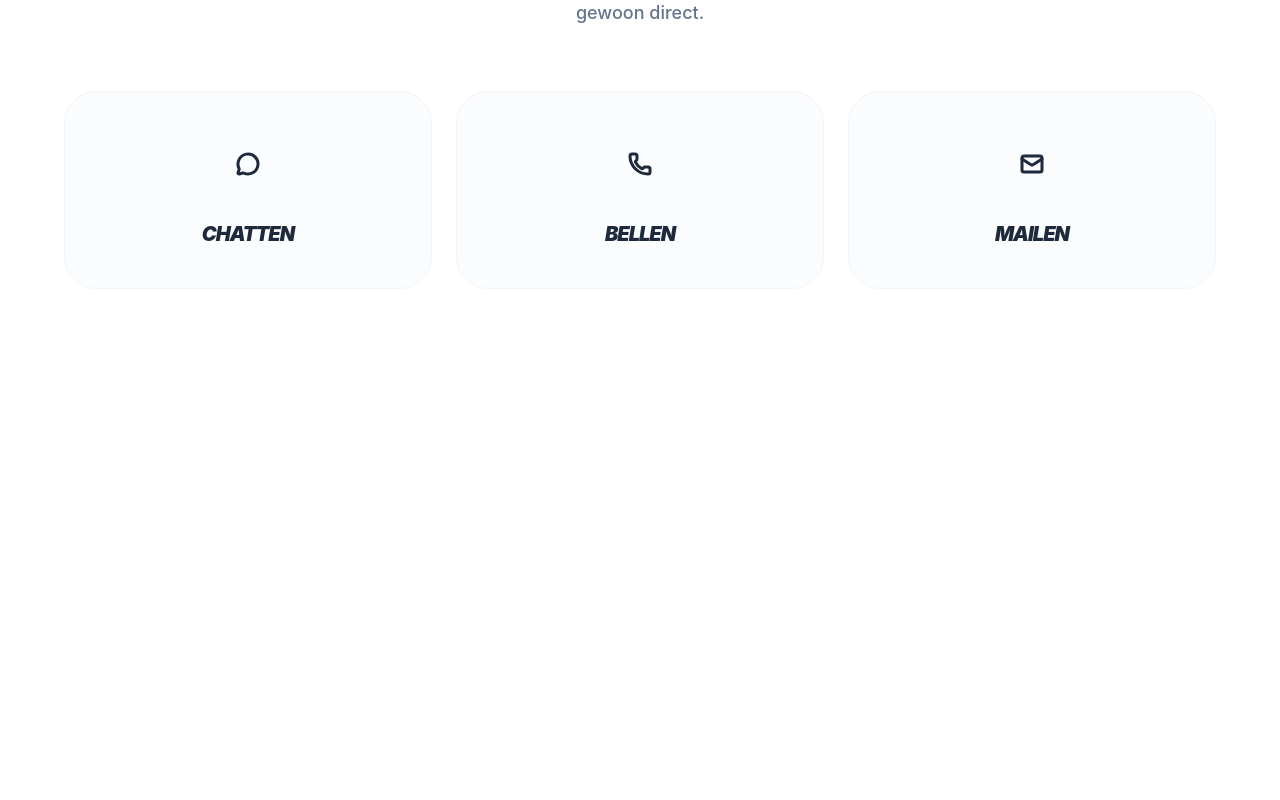
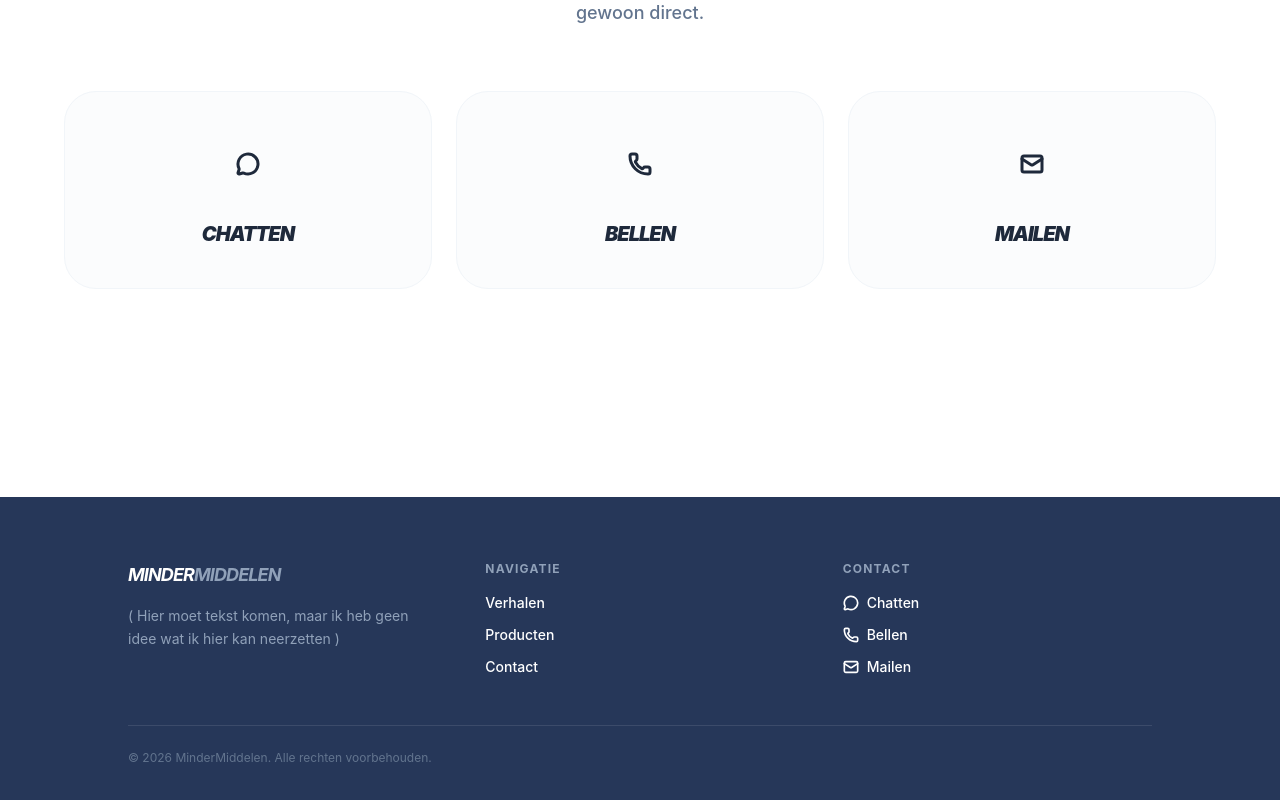
Before and after one commit to LucBuigel15/MMMM-VNN, a React (Vite) app: page / in a window 1280 px wide. Shown: the part 2518-3318 px from the top of the page. Before the commit the page ends 2935 px from the top, so only its background shows below. Built offline with nearby package versions, Linux system fonts and the light colour scheme; no server answers; the HTML template or start-up script is replaced by a standard one.

Commit message:
aanpassingen ( geen idee )

```diff
--- /dev/null
+++ b/src/components/Footer.jsx
@@ -0,0 +1,76 @@
+import { Mail, Phone, MessageCircle } from "lucide-react";
+import { Link } from "react-router-dom";
+
+export default function Footer() {
+    return (
+        <footer className="bg-[#263759] text-white px-6 py-16 mt-20">
+            <div className="max-w-5xl mx-auto grid grid-cols-1 md:grid-cols-3 gap-12">
+                <div>
+                    <a href="/">
+                        <div className="font-bold text-lg tracking-tighter italic mb-4">
+                            MINDER<span className="text-slate-400">MIDDELEN</span>
+                        </div>
+                    </a>
+                    <p className="text-slate-400 text-sm leading-relaxed">
+                        ( Hier moet tekst komen, maar ik heb geen idee wat ik hier kan neerzetten )
+                    </p>
+                </div>
+
+                <div>
+                    <h4 className="text-xs font-bold uppercase tracking-widest text-slate-400 mb-4">Navigatie</h4>
+                    <ul className="space-y-3 text-sm font-medium">
+                        <li>
+                            <a href="/#verhalen" className="hover:text-red-400 transition">
+                                Verhalen
+                            </a>
+                        </li>
+                        <li>
+                            <Link to="/producten" className="hover:text-red-400 transition">
+                                Producten
+                            </Link>
+                        </li>
+                        <li>
+                            <a href="/#contact" className="hover:text-red-400 transition">
+                                Contact
+                            </a>
+                        </li>
+                    </ul>
+                </div>
+
+                <div>
+                    <h4 className="text-xs font-bold uppercase tracking-widest text-slate-400 mb-4">Contact</h4>
+                    <ul className="space-y-3 text-sm font-medium">
+                        <li>
+                            <a
+                                href="https://todo:linknaarvnn"
+                                className="flex items-center gap-2 hover:text-red-400 transition"
+                            >
+                                <MessageCircle size={16} strokeWidth={2.5} /> Chatten
+                            </a>
+                        </li>
+                        <li>
+                            <a
+                                href="tel:+31612345678"
+                                className="flex items-center gap-2 hover:text-red-400 transition"
+                            >
+                                <Phone size={16} strokeWidth={2.5} /> Bellen
+                            </a>
+                        </li>
+                        <li>
+                            <a
+                                href="mailto:info@mindermiddelen.nl"
+                                className="flex items-center gap-2 hover:text-red-400 transition"
+                            >
+                                <Mail size={16} strokeWidth={2.5} /> Mailen
+                            </a>
+                        </li>
+                    </ul>
+                </div>
+            </div>
+
+            <div className="max-w-5xl mx-auto mt-12 pt-6 border-t border-white/10 flex flex-col md:flex-row justify-between items-center gap-4 text-slate-500 text-xs">
+                <p>© {new Date().getFullYear()} MinderMiddelen. Alle rechten voorbehouden.</p>
+            </div>
+        </footer>
+    );
+}
--- a/src/pages/Admin.jsx
+++ b/src/pages/Admin.jsx
@@ -117,9 +117,9 @@ export default function Admin() {
 
     if (!user) {
         return (
-            <div className="min-h-screen flex items-center justify-center bg-white px-6">
-                <div className="w-full max-w-md text-center">
-                    <h1 className="text-3xl font-black text-[#263759] italic mb-8">Admin Login</h1>
+            <div className="min-h-screen flex items-center justify-center bg-slate-50 px-6">
+                <div className="w-full max-w-md bg-white p-8 rounded-[2rem] border border-slate-200 shadow-xl">
+                    <h1 className="text-3xl font-black text-[#263759] italic mb-8 text-center">Admin Login</h1>
                     <form onSubmit={handleLogin} className="space-y-4">
                         <input
                             type="email"
@@ -156,7 +156,7 @@ export default function Admin() {
     }
 
     return (
-        <div className="max-w-5xl mx-auto px-6 py-20">
+        <div className="max-w-5xl mx-auto px-6 py-20 mt-10">
             <div className="flex justify-between items-center mb-12">
                 <h1 className="text-4xl font-black text-[#263759] italic">Dashboard</h1>
                 <button
--- a/src/pages/Home.jsx
+++ b/src/pages/Home.jsx
@@ -4,6 +4,7 @@ import Verhalen from "../components/Verhalen";
 import Contact from "../components/Contact";
 import { useLocation } from "react-router-dom";
 import { useEffect } from "react";
+import Footer from "../components/Footer";
 
 export default function Home() {
     const { hash } = useLocation();
@@ -20,6 +21,7 @@ export default function Home() {
             <Stilstaan />
             <Verhalen />
             <Contact />
+            <Footer />
         </>
     );
 }
```
Also changed, not shown: src/pages/Producten.jsx (+101 -19 lines).
